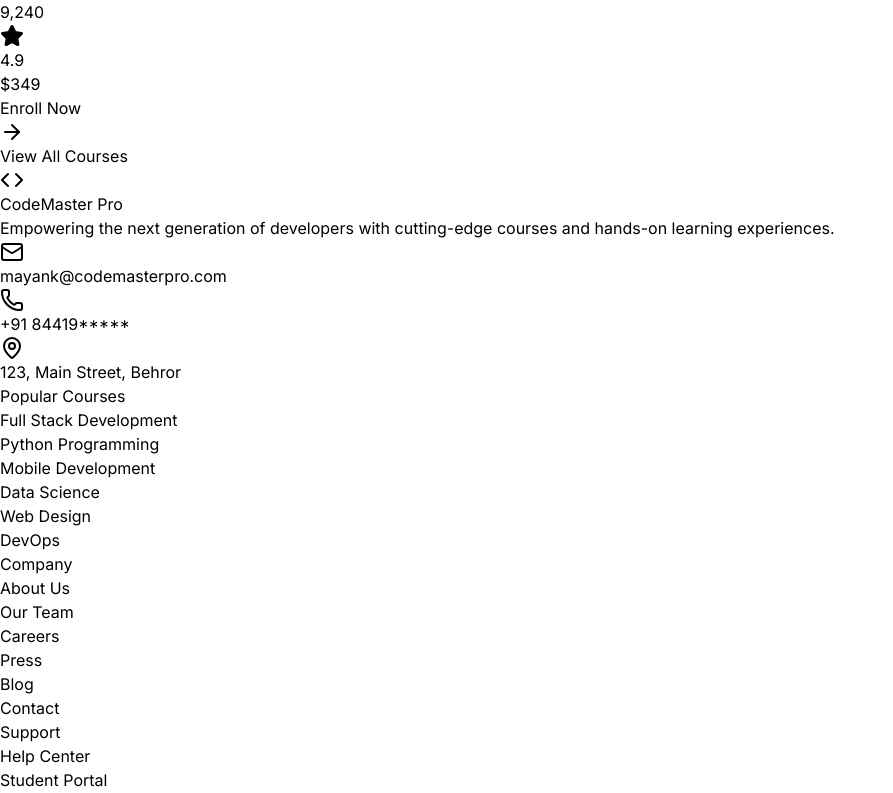
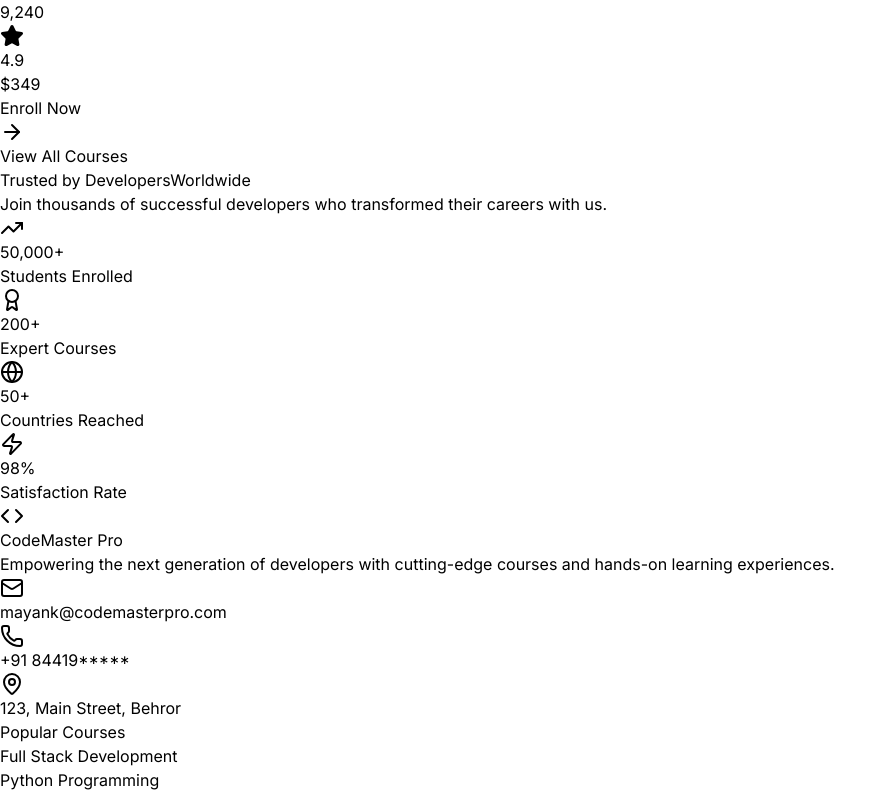
Before and after one commit to MayankYadav-dev/CodeMaster-Pro, a Next.js app: page / in a window 1280 px wide. Shown: the part 2004-2797 px from the top of the page, without its empty margins (0-893 px from the left). Built offline with nearby package versions, Linux system fonts and the light colour scheme.

Commit message:
add new section update navbar

```diff
--- a/src/app/page.js
+++ b/src/app/page.js
@@ -3,6 +3,7 @@
 import Features from '@/components/Features'
 import Footer from '@/components/Footer'
 import Courses from '@/components/Courses'
+import Stats from '@/components/Stats'
 
 export default function Home() {
   return (
@@ -11,6 +12,7 @@
       <Hero />
       <Features />
       <Courses />
+      <Stats />
       <Footer />
     </main>
   )
--- a/src/components/Navbar.js
+++ b/src/components/Navbar.js
@@ -7,7 +7,7 @@
   const [isOpen, setIsOpen] = useState(false);
   const { theme, toggleTheme } = useTheme();
 
-  const navItems = ['Courses', 'Features', 'Pricing', 'About', 'Contact'];
+  const navItems = ['Features', 'Courses', 'Stats', 'Testimonials', 'Contact'];
 
   return (
     <nav className="fixed w-full z-50 bg-[#F1EFEc]/80 dark:bg-[#030303]/90 backdrop-blur-xl border-b border-[#D4C9BE] dark:border-[#123458]">
--- /dev/null
+++ b/src/components/Stats.js
@@ -0,0 +1,104 @@
+'use client';
+import { useEffect, useState } from 'react';
+import { TrendingUp, Award, Globe, Zap } from 'lucide-react';
+
+export default function Stats() {
+  const [counters, setCounters] = useState({
+    students: 0,
+    courses: 0,
+    countries: 0,
+    satisfaction: 0
+  });
+
+  const finalValues = {
+    students: 50000,
+    courses: 200,
+    countries: 50,
+    satisfaction: 98
+  };
+
+  useEffect(() => {
+    const duration = 2000;
+    const steps = 60;
+    const stepDuration = duration / steps;
+
+    let currentStep = 0;
+    const timer = setInterval(() => {
+      currentStep++;
+      const progress = currentStep / steps;
+
+      setCounters({
+        students: Math.round(finalValues.students * progress),
+        courses: Math.round(finalValues.courses * progress),
+        countries: Math.round(finalValues.countries * progress),
+        satisfaction: Math.round(finalValues.satisfaction * progress)
+      });
+
+      if (currentStep >= steps) {
+        clearInterval(timer);
+      }
+    }, stepDuration);
+
+    return () => clearInterval(timer);
+  }, []);
+
+  const stats = [
+    {
+      icon: TrendingUp,
+      value: counters.students.toLocaleString() + '+',
+      label: 'Students Enrolled'
+    },
+    {
+      icon: Award,
+      value: counters.courses + '+',
+      label: 'Expert Courses'
+    },
+    {
+      icon: Globe,
+      value: counters.countries + '+',
+      label: 'Countries Reached'
+    },
+    {
+      icon: Zap,
+      value: counters.satisfaction + '%',
+      label: 'Satisfaction Rate'
+    }
+  ];
+
+  return (
+    <section id='stats' className="py-24 bg-[#F1EFEC] dark:bg-[#030303] transition-colors duration-300">
+      <div className="max-w-7xl mx-auto px-4 sm:px-6 lg:px-8">
+        <div className="text-center mb-16">
+          <h2 className="text-4xl md:text-5xl font-bold text-[#123458] dark:text-[#D4C9BE] mb-4">
+            Trusted by Developers
+            <span className="block text-[#123458]/70 dark:text-[#D4C9BE]/70">Worldwide</span>
+          </h2>
+          <p className="text-xl text-[#123458]/70 dark:text-[#D4C9BE]/70 max-w-3xl mx-auto">
+            Join thousands of successful developers who transformed their careers with us.
+          </p>
+        </div>
+
+        <div className="grid grid-cols-2 md:grid-cols-2 lg:grid-cols-4 gap-8">
+          {stats.map((stat, index) => (
+            <div
+              key={index}
+              className="text-center group"
+            >
+              <div className="inline-flex items-center justify-center w-20 h-20 bg-[#123458] dark:bg-[#D4C9BE] text-white dark:text-[#123458] rounded-3xl mb-6 shadow-lg group-hover:scale-105 transition-transform duration-300">
+                <stat.icon className="w-10 h-10" />
+              </div>
+
+              <div className="text-4xl md:text-5xl font-bold text-[#123458] dark:text-[#D4C9BE] mb-2">
+                {stat.value}
+              </div>
+
+              <div className="text-lg font-medium text-[#123458]/80 dark:text-[#D4C9BE]/80">
+                {stat.label}
+              </div>
+            </div>
+          ))}
+        </div>
+      </div>
+    </section>
+  );
+}
```
